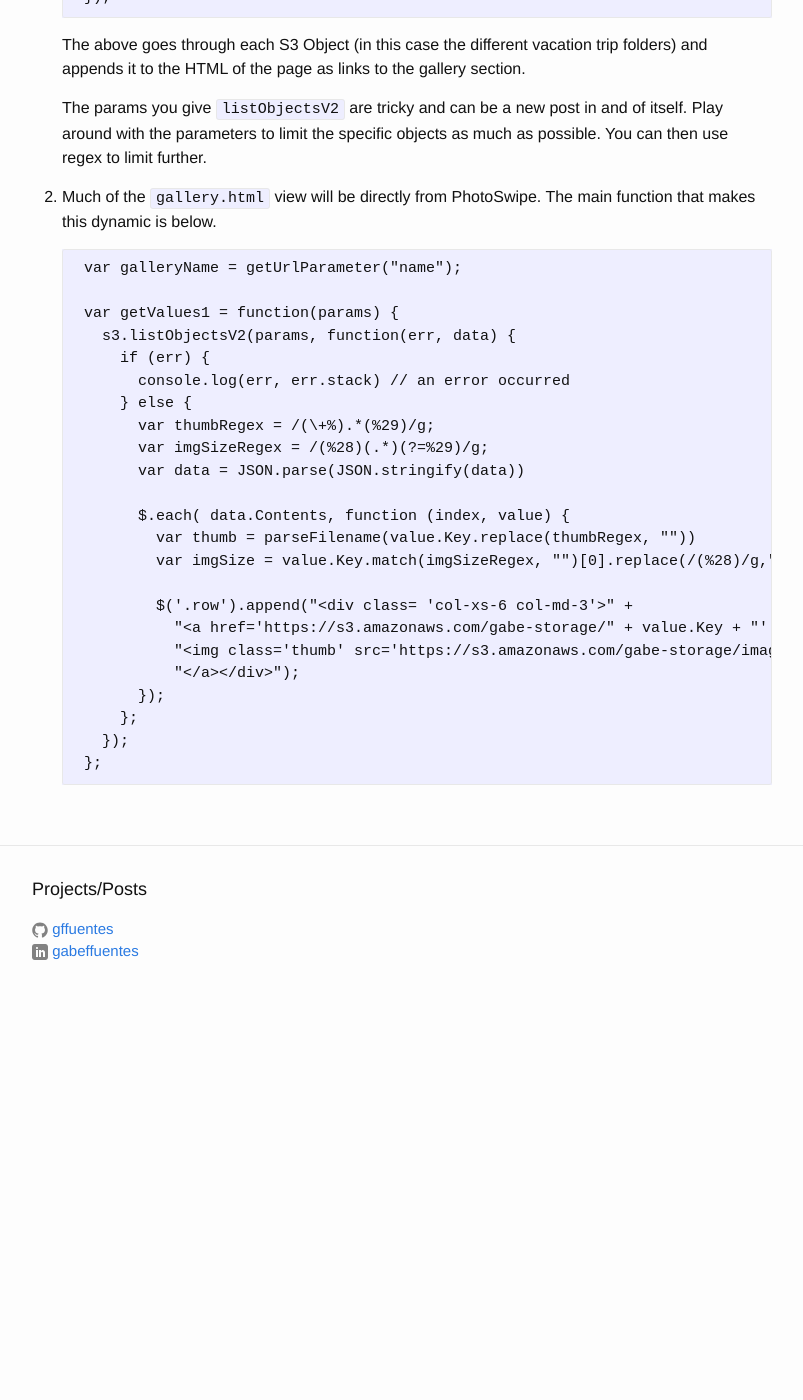
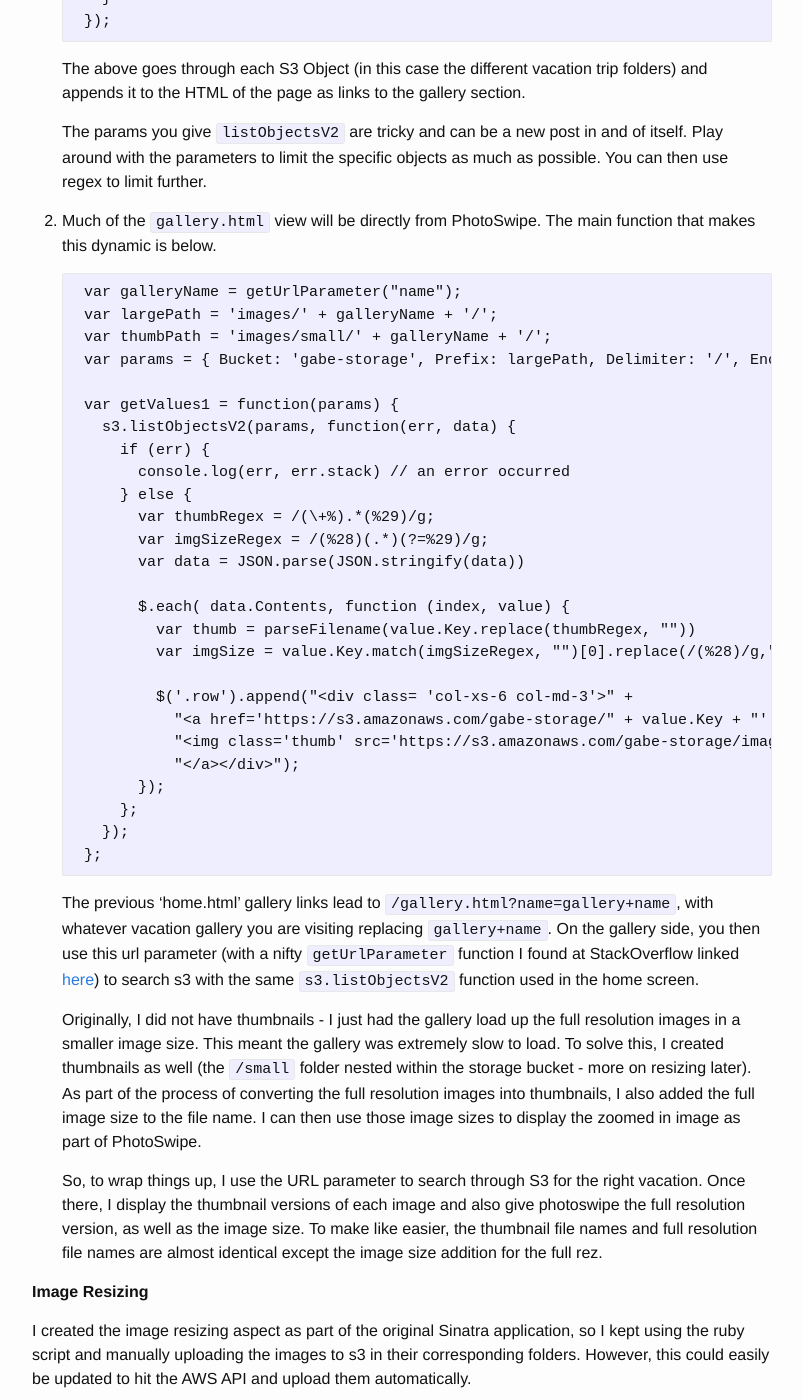
Before and after one commit to gffuentes/gffuentes.github.io, a Jekyll site: the page built from _posts/2016-10-15-s3-photo-album.md, in a window 1280 px wide and 1400 px high, scrolled down 2738 px. Shown: the whole window, without its empty margins (238-1041 px from the left). Built offline with Jekyll 4.4.1, drawn with Linux system fonts in a browser that asks for light colours; before the commit the page ends 3761 px from its top, so only the background shows below that; some of the changed text lies outside the part shown.

Commit message:
s3 photo album post 1st draft

```diff
--- a/_posts/2016-10-15-s3-photo-album.md
+++ b/_posts/2016-10-15-s3-photo-album.md
@@ -15,6 +15,7 @@
 - Not have to worry about tiered pricing given GB of photos
 - Easily accesible by family and friends
 - Organized by album for easy navigation
+- Backup images in their full resolution
 
 After finding a JS based photo gallery library (more to come on that later), I created a Sinatra based application served on an EC2 instance. After learning about static web pages hosted on S3, I thought I could do better (and even cheaper!). Below is a quick explanation of how I was able to create a photo album in S3.
 
@@ -25,7 +26,7 @@
 1. AWS S3 for Storage and Static Website Hosting
 2. Twitter Bootstrap for style
 3. [PhotoSwipe JS Library](http://photoswipe.com/)  for gallery
-4. ImageMagick for thumbnail creation
+4. [ImageMagick](http://www.imagemagick.org/script/index.php) for thumbnail creation
 
 **Setting up S3 Buckets:**
 
@@ -111,6 +112,9 @@
 2. Much of the `gallery.html` view will be directly from PhotoSwipe. The main function that makes this dynamic is below.
 
         var galleryName = getUrlParameter("name");
+        var largePath = 'images/' + galleryName + '/';
+        var thumbPath = 'images/small/' + galleryName + '/';
+        var params = { Bucket: 'gabe-storage', Prefix: largePath, Delimiter: '/', EncodingType: 'url', StartAfter: largePath };
 
         var getValues1 = function(params) {
           s3.listObjectsV2(params, function(err, data) {
@@ -133,3 +137,45 @@
             };
           });
         };
+
+    The previous 'home.html' gallery links lead to `/gallery.html?name=gallery+name`, with whatever vacation gallery you are visiting replacing `gallery+name`. On the gallery side, you then use this url parameter (with a nifty `getUrlParameter` function I found at StackOverflow linked [here](http://stackoverflow.com/questions/19491336/get-url-parameter-jquery-or-how-to-get-query-string-values-in-js)) to search s3 with the same `s3.listObjectsV2` function used in the home screen.
+
+    Originally, I did not have thumbnails - I just had the gallery load up the full resolution images in a smaller image size. This meant the gallery was extremely slow to load. To solve this, I created thumbnails as well (the `/small` folder nested within the storage bucket - more on resizing later). As part of the process of converting the full resolution images into thumbnails, I also added the full image size to the file name. I can then use those image sizes to display the zoomed in image as part of PhotoSwipe.
+
+    So, to wrap things up, I use the URL parameter to search through S3 for the right vacation. Once there, I display the thumbnail versions of each image and also give photoswipe the full resolution version, as well as the image size. To make like easier, the thumbnail file names and full resolution file names are almost identical except the image size addition for the full rez.
+
+**Image Resizing**
+
+I created the image resizing aspect as part of the original Sinatra application, so I kept using the ruby script and manually uploading the images to s3 in their corresponding folders. However, this could easily be updated to hit the AWS API and upload them automatically.
+
+If you have not used ImageMagick before, it is a really great command line tool for manipulating images in all sorts of ways - my three uses of it barely scratch the surface. Definitely check it out [here](http://www.imagemagick.org/script/index.php)!
+
+I started off with the photo album saved locally. The script iterates through each image and performs the following using the ruby interface for ImageMagick called `rmagick`.
+
+1. To resize the images, I scaled them to 10% their original size.
+
+        img.scale(0.1)
+
+2. I had a lot of trouble understanding why PhotoSwipe was displaying images in the wrong rotation only sometimes. What a figured out was that when a digital camera takes a picture, it stores the orientation of the camera as part of the metadata called EXIF profile. More info [here](http://www.imagemagick.org/script/command-line-options.php#auto-orient). ImageMagick makes reading the current orientation and converting if necessary easy!
+
+        if img.orientation.to_s != 'TopLeftOrientation' #correct, upright orientation
+          img.auto_orient!
+          img.write(i)
+        end
+
+3. Getting the image size and renaming the file is straightforward.
+
+        width,height = FastImage.size(i) unless i.include?("(")
+        File.rename(i, i.downcase.sub('.jpg', " (#{width}x#{height}).jpg")) unless i.include?("(")
+
+**Conclusion & After Thoughts**
+
+Overall, this was a good "beach project" to dive into. I had some great take aways on PhotoSwipe and ImageMagick. These are great tools to add to my repertoire. You can view the full source code [here](https://github.com/gffuentes/static-s3-photoalbum) for more details.
+
+As always, there are things that can be improved on! See below:
+
+- There is likely a better way to get the URL parameters using JS or jQuery - the solution I took seems quick and dirty, but works.
+
+- The image size that is added to the full resolution images could be in a better format for easier parsing
+
+- Image resizing can be automated using Amazon's Lambda! Funny enough, they have an [example](http://docs.aws.amazon.com/lambda/latest/dg/with-s3-example.html) on how to do this. I did not see this until after my implementation.
```
